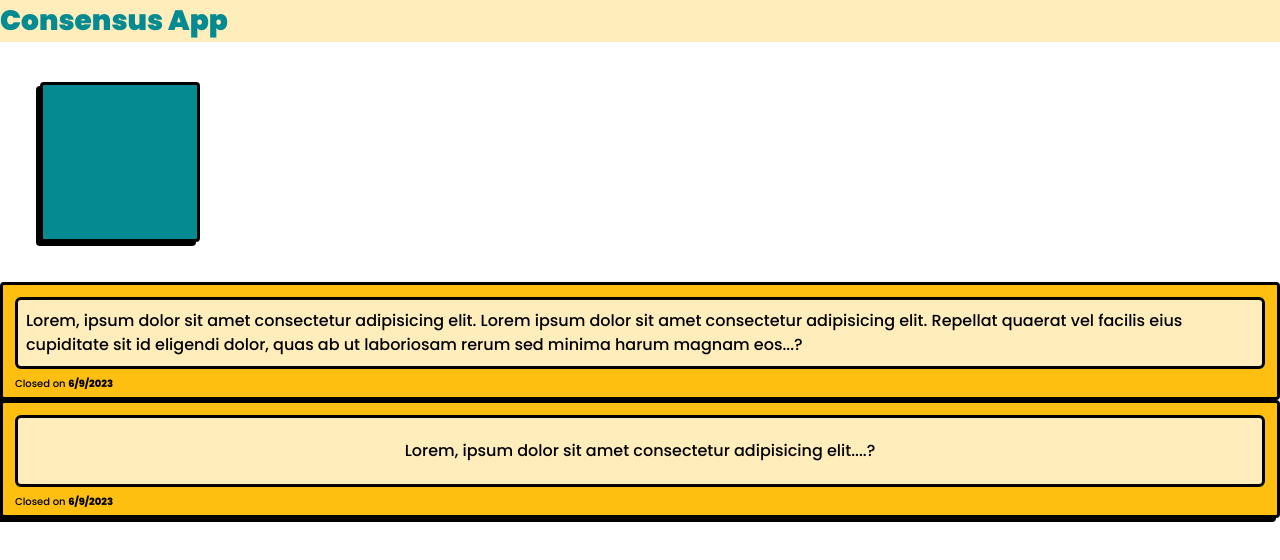
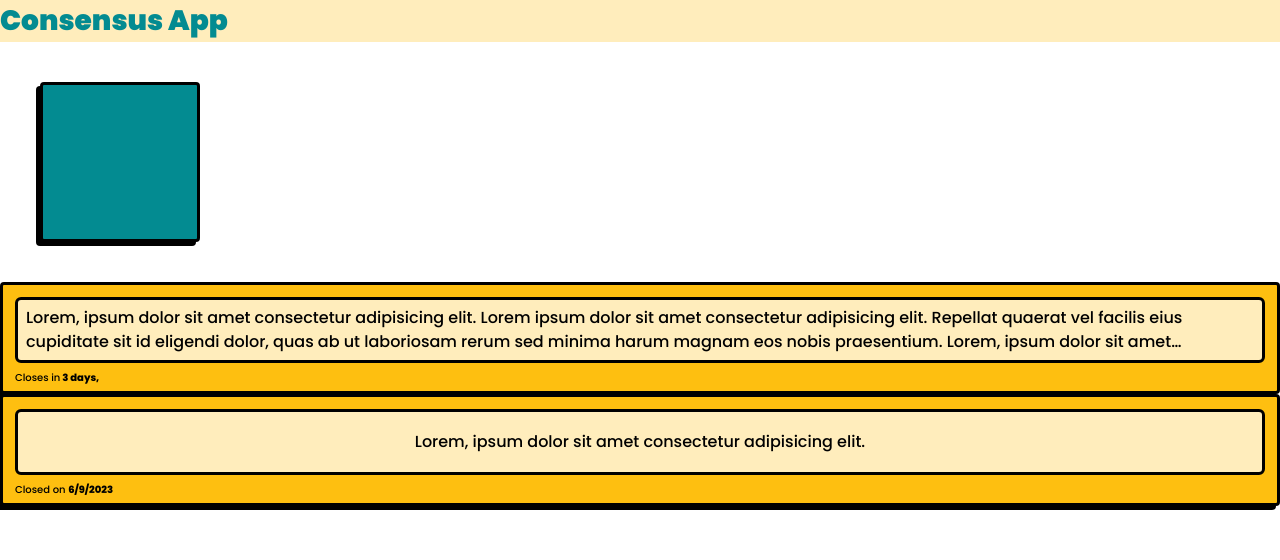
Before and after one commit to devhausleipzigacademy/camp9-final-project, a Next.js app: page / in a window 1280 px wide. Shown: the top 560 px of the page. Built offline with nearby package versions, Linux system fonts and the light colour scheme.

Commit message:
deleted slice

```diff
--- a/app/page.tsx
+++ b/app/page.tsx
@@ -1,17 +1,26 @@
 import PollCard from 'components/PollCard';
-import Link from 'next/link';
-import { IoCheckmark } from 'react-icons/io5';
 
 export default function Home() {
   return (
     <>
       <h1 className="title-black text-teal bg-yellow-light">Consensus App</h1>
       <div className=" m-10 w-40 h-40 bg-teal rounded border-brutal shadow-brutal "></div>
-      <PollCard dateInput={new Date()} href={'/'}>
+      <PollCard
+        dateInput={
+          new Date(
+            new Date().getTime() + 1000 * 60 * 60 * 24 * 3 // 3 days from now
+          )
+        }
+        href={'/home'}
+      >
         Lorem, ipsum dolor sit amet consectetur adipisicing elit. Lorem ipsum
         dolor sit amet consectetur adipisicing elit. Repellat quaerat vel
         facilis eius cupiditate sit id eligendi dolor, quas ab ut laboriosam
-        rerum sed minima harum magnam eos nobis praesentium.
+        rerum sed minima harum magnam eos nobis praesentium. Lorem, ipsum dolor
+        sit amet consectetur adipisicing elit. Lorem ipsum dolor sit amet
+        consectetur adipisicing elit. Repellat quaerat vel facilis eius
+        cupiditate sit id eligendi dolor, quas ab ut laboriosam rerum sed minima
+        harum magnam eos nobis praesentium.
       </PollCard>
       <PollCard dateInput={new Date()} href={'/'}>
         Lorem, ipsum dolor sit amet consectetur adipisicing elit.
--- a/components/PollCard.tsx
+++ b/components/PollCard.tsx
@@ -40,10 +40,8 @@ export default function PollCard({
       className="border-3 border-black rounded w-full flex flex-col pt-3 px-3 pb-1  bg-yellow gap-1 shadow-brutal "
       href={href}
     >
-      <div className="px-2  flex items-center justify-center border-3 h-18 border-black rounded-md bg-yellow-light ">
-        <h1 className="body">
-          {children.length > 50 ? children.slice(0, 238) + '...?' : children}
-        </h1>
+      <div className="px-2  flex items-center justify-center border-3 h-[66px] border-black rounded-md bg-yellow-light ">
+        <h1 className="body line-clamp-2">{children}</h1>
       </div>
       <div className="flex justify-between items-center h-5  gap-1">
         {isOpen ? (
@@ -76,7 +74,6 @@ export default function PollCard({
         )}
         {icon && (
           <button
-            onClick={() => console.log('hi')}
             className="description flex items-center gap-1"
           >
             {icon}
```
